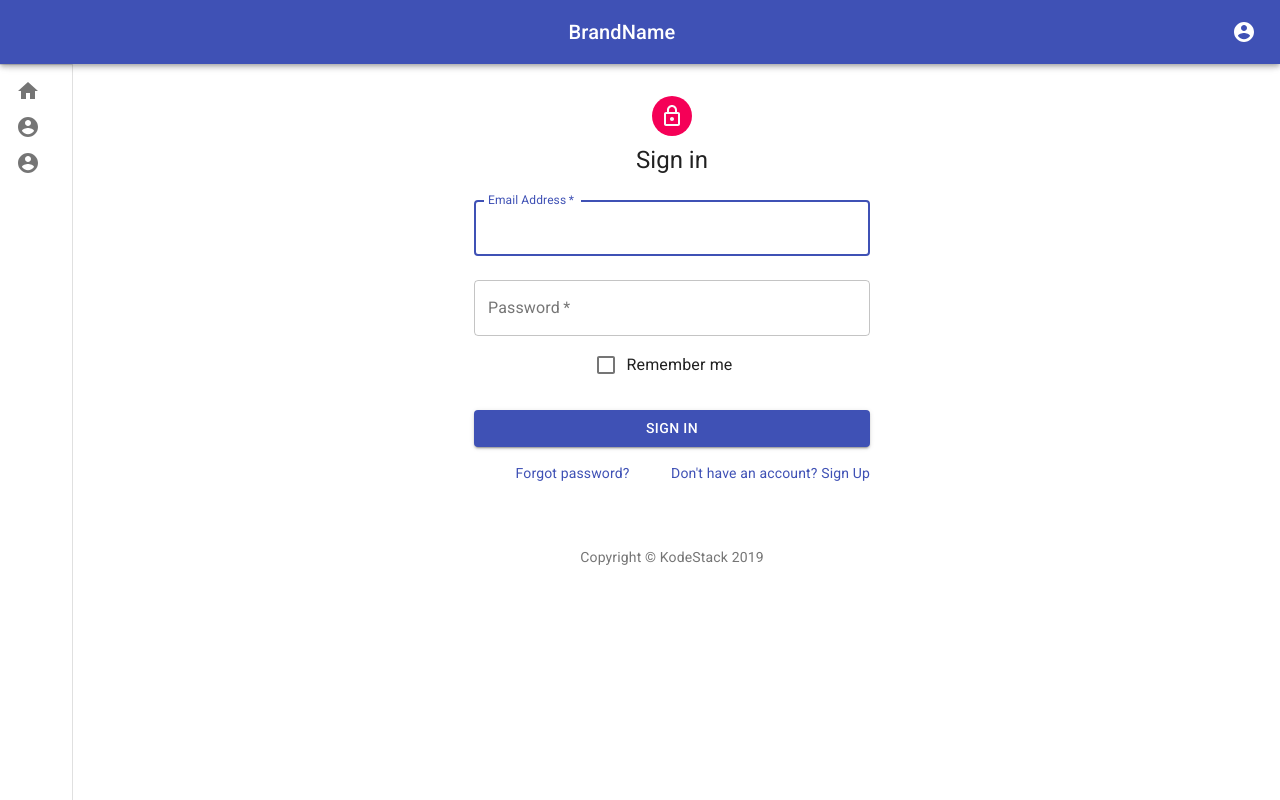
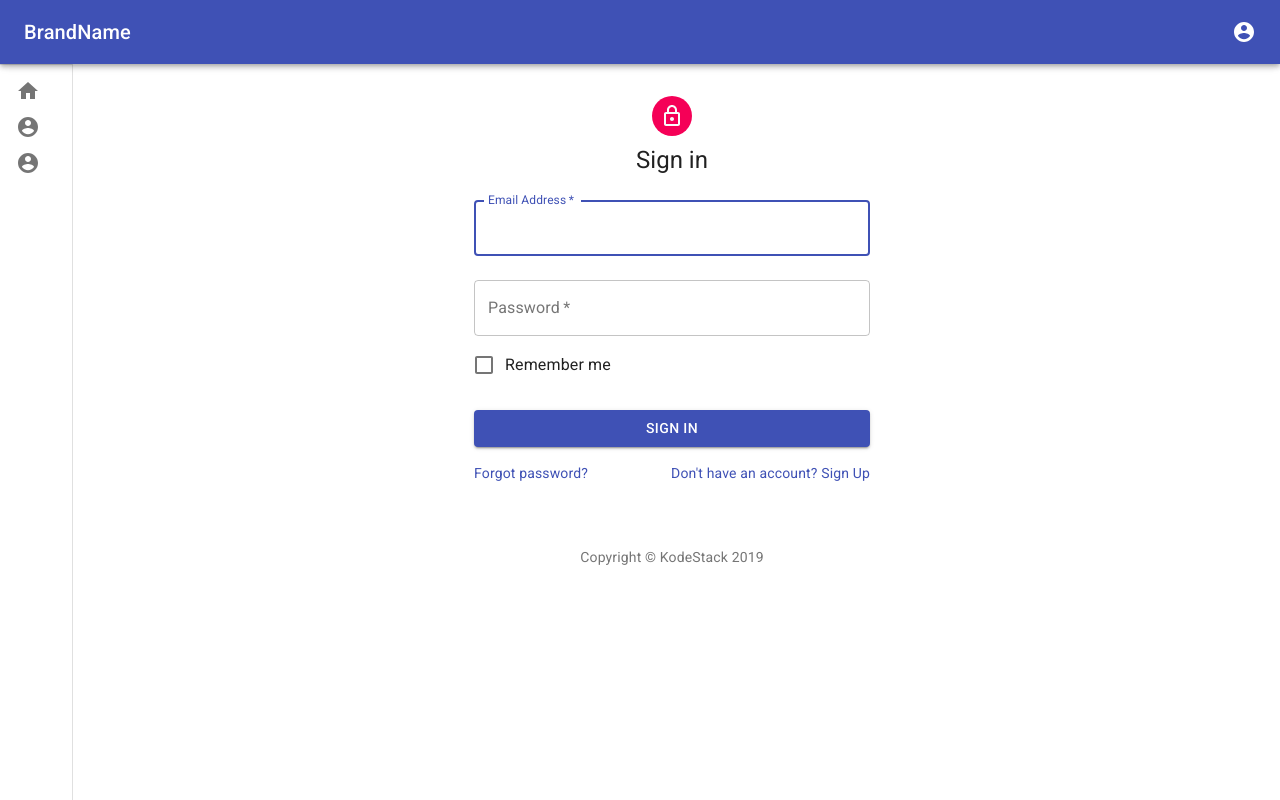
Before and after one commit to Nagarajnaidu921/react-dashboard-template, a React (Create React App) app: page /login in a window 1280 px wide. Built offline with nearby package versions, Linux system fonts and the light colour scheme.

Commit message:
re structued the code

```diff
--- a/src/App.js
+++ b/src/App.js
@@ -6,8 +6,7 @@ import SignIn from './pages/Login';
 import Home from './pages/Home';
 import Users from './pages/Users';
 import Profile from './pages/Profile';
-import SignupForm from './components/SignupForm'
-import SideNav from './components/SideNav';
+import SignupForm from './pages/SignupForm'
 import AuthServ from './services/Auth/auth.service';
 import *  as AuthInterceptor from './services/Auth/authInterceptor.service';
 
@@ -50,23 +49,18 @@ function App() {
     setTempSideNavOpen(!tempSideNavOpen)
   }
   return (
-    <div className="App">
+    <Router>
       <Layout
         handleTempSideNavToggle={handleTempSideNavToggle}
       >
-        <Router>
-          <SideNav
-           tempSideNavOpen={tempSideNavOpen}
-           handleTempSideNavToggle={handleTempSideNavToggle}
-          />
         <Route path="/" exact component={Home} />
         {routes.map((x, id) => (
           x.isSecure === true ? <SecureRoute key={id} {...x} /> :
             <Route key={id} {...x} />
         ))}
+
+      </Layout>
     </Router>
-      </Layout>
-    </div>
   );
 }
 
--- a/src/components/Layout/index.js
+++ b/src/components/Layout/index.js
@@ -1,6 +1,8 @@
 import React from 'react';
 import { makeStyles } from '@material-ui/core/styles';
+import SideNav from '../SideNav';
 import TopNavbar from '../TopNavbar';
+import clsx from 'clsx';
 
 const drawerWidth = 240;
 
@@ -35,14 +37,31 @@ const useStyles = makeStyles(theme => ({
 const Layout = (props) => {
 
     const classes = useStyles();
+    const [tempSideNavOpen, setTempSideNavOpen] = React.useState(false);
+    const [permanentSideNavOpen, setPermanentSideNavOpen ] =  React.useState(false);
+    const handleTempSideNavToggle = () => {
+        setTempSideNavOpen(!tempSideNavOpen)
+    }
+
+    const handlePermanentSideNavOpen = (isOpen) => {
+        setPermanentSideNavOpen(isOpen)
+    }
+
 
     return (
         <>
             <TopNavbar
-                menuOnClick={props.handleTempSideNavToggle}
+                menuOnClick={handleTempSideNavToggle}
+            />
+            <SideNav
+                tempSideNavOpen={tempSideNavOpen}
+                handleTempSideNavToggle={handleTempSideNavToggle}
+                handlePermanentSideNavOpen={handlePermanentSideNavOpen}
             />
             <main
-            className={classes.content}>
+                className={clsx(classes.content, {
+                    [classes.contentShift]: permanentSideNavOpen
+                })}>
                 {props.children}
             </main>
         </>
--- a/src/components/SideNav/PermanentSideNav/index.js
+++ b/src/components/SideNav/PermanentSideNav/index.js
@@ -1,4 +1,4 @@
-import React from 'react';
+import React, { useState } from 'react';
 import clsx from 'clsx';
 import { Link, withRouter } from 'react-router-dom'
 import { makeStyles } from '@material-ui/core/styles';
@@ -71,30 +71,44 @@ const useStyles = makeStyles(theme => ({
 
 }));
 
-const PermanentSideNav = (props) => {
+const PermanentSideNav = ({ history, open, location, handlePermanentSideNavOpen}) => {
     const classes = useStyles();
     // console.log(history)
-    const handleLogout = () =>{
+    const [isOpen, setIsOpen] = useState(open);
+
+    const handleMouseEnter = () => {
+        handlePermanentSideNavOpen(true)
+        setIsOpen(true);
+    };
+
+    const handleMouseLeave = () => {
+        handlePermanentSideNavOpen(false)
+        setIsOpen(false);
+    };
+
+    const handleLogout = () => {
         AuthServ.logout();
-        props.history.push('/login')
-    }
+        history.push('/login')
+    };
+
+
     return (
 
         <Drawer
             variant="permanent"
             className={clsx(classes.drawer, {
-                [classes.drawerOpen]: props.open,
-                [classes.drawerClose]: !props.open,
+                [classes.drawerOpen]: isOpen,
+                [classes.drawerClose]: !isOpen,
             })}
             classes={{
                 paper: clsx({
-                    [classes.drawerOpen]: props.open,
-                    [classes.drawerClose]: !props.open,
+                    [classes.drawerOpen]: isOpen,
+                    [classes.drawerClose]: !isOpen,
                 }),
             }}
-            open={props.open}
-            onMouseEnter={props.handleMouseEvent}
-            onMouseLeave={props.handleMouseEvent}
+            open={isOpen}
+            onMouseEnter={!open && handleMouseEnter}
+            onMouseLeave={!open && handleMouseLeave}
         >
             <div className={classes.toolbar}>
 
@@ -104,7 +118,7 @@ const PermanentSideNav = (props) => {
             <MenuList>
                 {routes.map((x, id) => {
                     return (
-                        <MenuItem key={id} component={Link} to={x.path} selected={x.path === props.location.pathname}>
+                        <MenuItem key={id} component={Link} to={x.path} selected={x.path === location.pathname}>
                             <ListItemIcon>{x.icon}</ListItemIcon>
                             <Typography>{x.text}</Typography>
                         </MenuItem>
@@ -112,9 +126,9 @@ const PermanentSideNav = (props) => {
                 })}
             </MenuList>
             {
-               AuthServ.isLoggedIn ? ( <MenuList>
+                AuthServ.isLoggedIn ? (<MenuList>
                     <MenuItem component={Button} onClick={handleLogout} >
-                    <ListItemIcon><PowerSettingsNew/></ListItemIcon>
+                        <ListItemIcon><PowerSettingsNew /></ListItemIcon>
                         <Typography>Logout</Typography>
                     </MenuItem>
                 </MenuList>) : ''
--- a/src/components/SideNav/index.js
+++ b/src/components/SideNav/index.js
@@ -21,12 +21,6 @@ const useStyles = makeStyles(theme => ({
 const SideNav = (props) => {
     const classes = useStyles();
 
-    const [permanentSideNavOpen, setPermanentSideNavOpen] = useState(false);
-
-
-    const handlePermanentSideNavToggle = () => {
-        setPermanentSideNavOpen(!permanentSideNavOpen);
-    }
 
     return (
         <nav className={classes.drawer} aria-label="mailbox folders">
@@ -37,9 +31,7 @@ const SideNav = (props) => {
         />
         <Hidden xsDown>
             <PermanentSideNav
-                handleMouseEvent={handlePermanentSideNavToggle}
-                open={permanentSideNavOpen}
-            />
+            handlePermanentSideNavOpen={props.handlePermanentSideNavOpen}/>
         </Hidden>
     </nav>
     );
--- a/src/pages/Login/index.js
+++ b/src/pages/Login/index.js
@@ -6,13 +6,14 @@ import TextField from '@material-ui/core/TextField';
 import FormControlLabel from '@material-ui/core/FormControlLabel';
 import Checkbox from '@material-ui/core/Checkbox';
 import Link from '@material-ui/core/Link';
+import { Link as RouterLLink } from 'react-router-dom';
 import Grid from '@material-ui/core/Grid';
 import Box from '@material-ui/core/Box';
 import LockOutlinedIcon from '@material-ui/icons/LockOutlined';
 import Typography from '@material-ui/core/Typography';
 import { makeStyles } from '@material-ui/core/styles';
 import Container from '@material-ui/core/Container';
-
+import SignupForm from '../SignupForm';
 import AuthServ from '../../services/Auth/auth.service';
 import TokenServ from '../../services/Token/token.service';
 
@@ -132,7 +133,7 @@ export default function SignIn(props) {
               </Link>
             </Grid>
             <Grid item>
-              <Link href="#" variant="body2">
+              <Link component={RouterLLink} to="/signup" variant="body2">
                 {"Don't have an account? Sign Up"}
               </Link>
             </Grid>
--- a/src/pages/Profile/index.js
+++ b/src/pages/Profile/index.js
@@ -1,7 +1,7 @@
 import React, { useState, useEffect } from 'react';
 import profilPic from '../../images/user.svg';
 import './profile.css';
-import { makeStyles, Container, Grid, Avatar, CssBaseline } from '@material-ui/core';
+import { makeStyles, Container, Grid, Avatar, CssBaseline, Typography } from '@material-ui/core';
 import ProfilepicChangeDialog from '../../components/ProfilepicChangeDialog';
 import userService from '../../services/Users/user.service';
 
@@ -21,7 +21,6 @@ const useStyles = makeStyles(theme => ({
         height: '10vw',
         marginLeft: '20vw',
         borderRadius: '100%',
-        // noxShadow
     },
     bigAvatar: {
         margin: 10,
@@ -33,19 +32,26 @@ const Profile = () => {
     const classes = useStyles();
 
     const [avatar, setAvatar] = useState(profilPic);
+    const [profileDetails, setProfileDetails] = useState({});
     const [openProfileEditModal, setOpenProfileEditModal] = useState(false);
 
+    const getProfileData = async () => {
+        try {
+            const res = await userService.getProfileDetails();
+            if(res.data.profilePicture) {
+                setAvatar(`${userService.HOST}/${res.data.profilePicture}`);
+                setProfileDetails(res.data);
+
+            }
+        } catch (error) {
+            console.log(error)
+        }
+    }
+
     useEffect(() => {
-        const getProfileData = async () => {
-            try {
-                const res = await userService.getProfileDetails();
-                console.log(res.data);
-            } catch (error) {
-                console.log()
-            }
-        }
         getProfileData();
-    });
+    }, []);
+
     const handleModalToggle = (e) => {
         setOpenProfileEditModal(!openProfileEditModal)
     }
@@ -54,7 +60,7 @@ const Profile = () => {
         if (newProfilePic) {
             try {
                 const res = await userService.uploadProfilePic(newProfilePic);
-                setAvatar(`${userService.HOST}/${res.data.profilePic}`)
+                setAvatar(`${userService.HOST}/${res.data.profilePic}`);
             } catch (error) {
                 console.log(error);
             }
@@ -64,7 +70,9 @@ const Profile = () => {
 
     return (
         <Container component="main" maxWidth="xs">
+
             <CssBaseline />
+
             <div className={classes.paper}>
                 <Grid container spacing={2} justify="center">
                     <Grid item xs={4} sm={4} >
@@ -72,15 +80,22 @@ const Profile = () => {
                             className={classes.bigAvatar}
                             onClick={handleModalToggle}
                         ></Avatar>
+                        <Typography variant="h2">
+                            {
+                                profileDetails.firstName
+                            }
+                        </Typography>
                     </Grid>
                 </Grid>
             </div>
+
             <ProfilepicChangeDialog
                 onClick={handleModalToggle}
                 onClose={handleModalToggle}
                 onSave={handleSaveProfilePic}
                 open={openProfileEditModal}
             />
+
         </Container>
     );
 }
```
Also changed, not shown: src/components/ProfilepicChangeDialog/index.js (+1 -6 lines), src/services/ContextService/context.service.js (added, +11 -0 lines), src/pages/SignupForm/index.js (renamed from src/components/SignupForm/index.js). Lines whose indentation alone changed are shown as unchanged.
